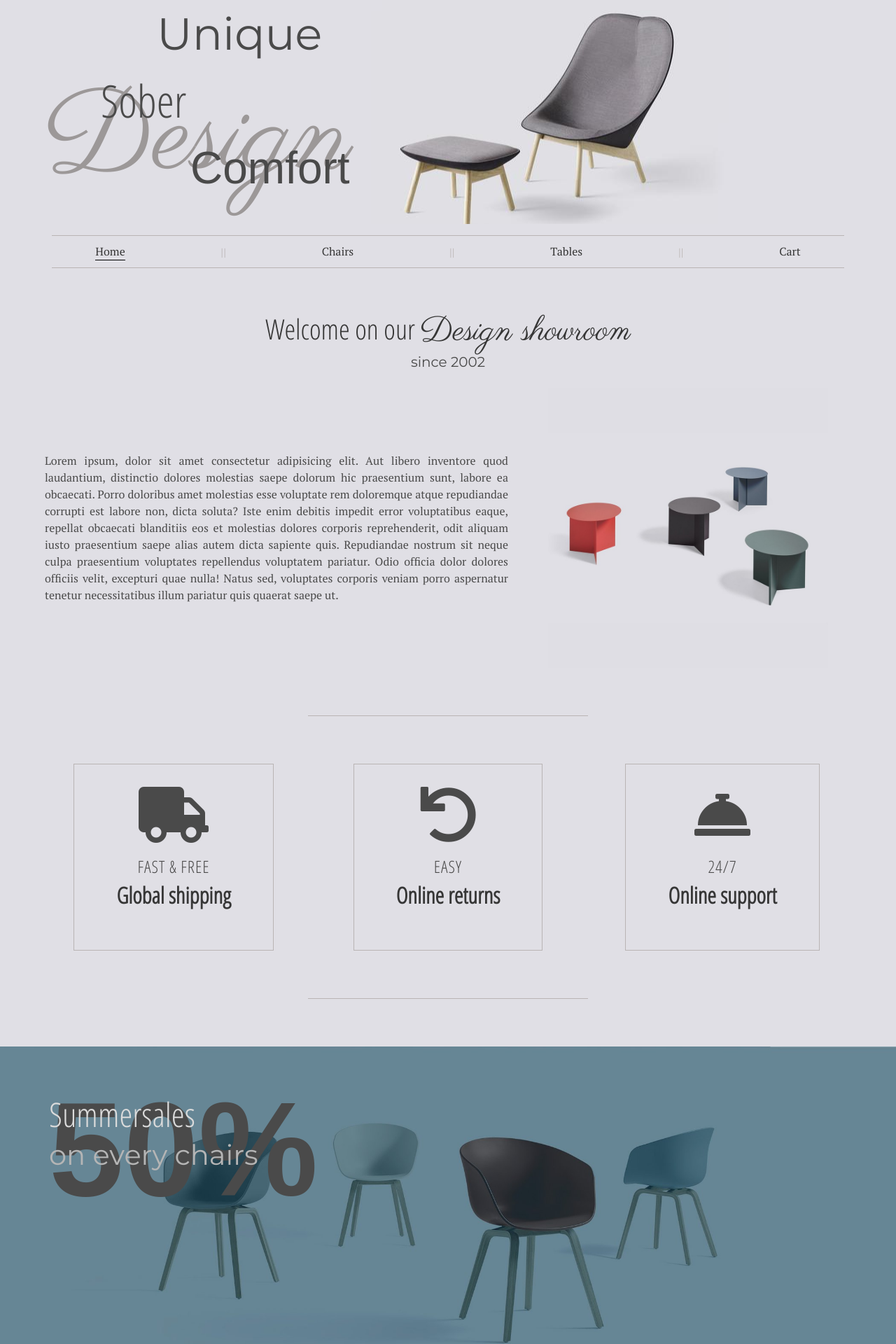
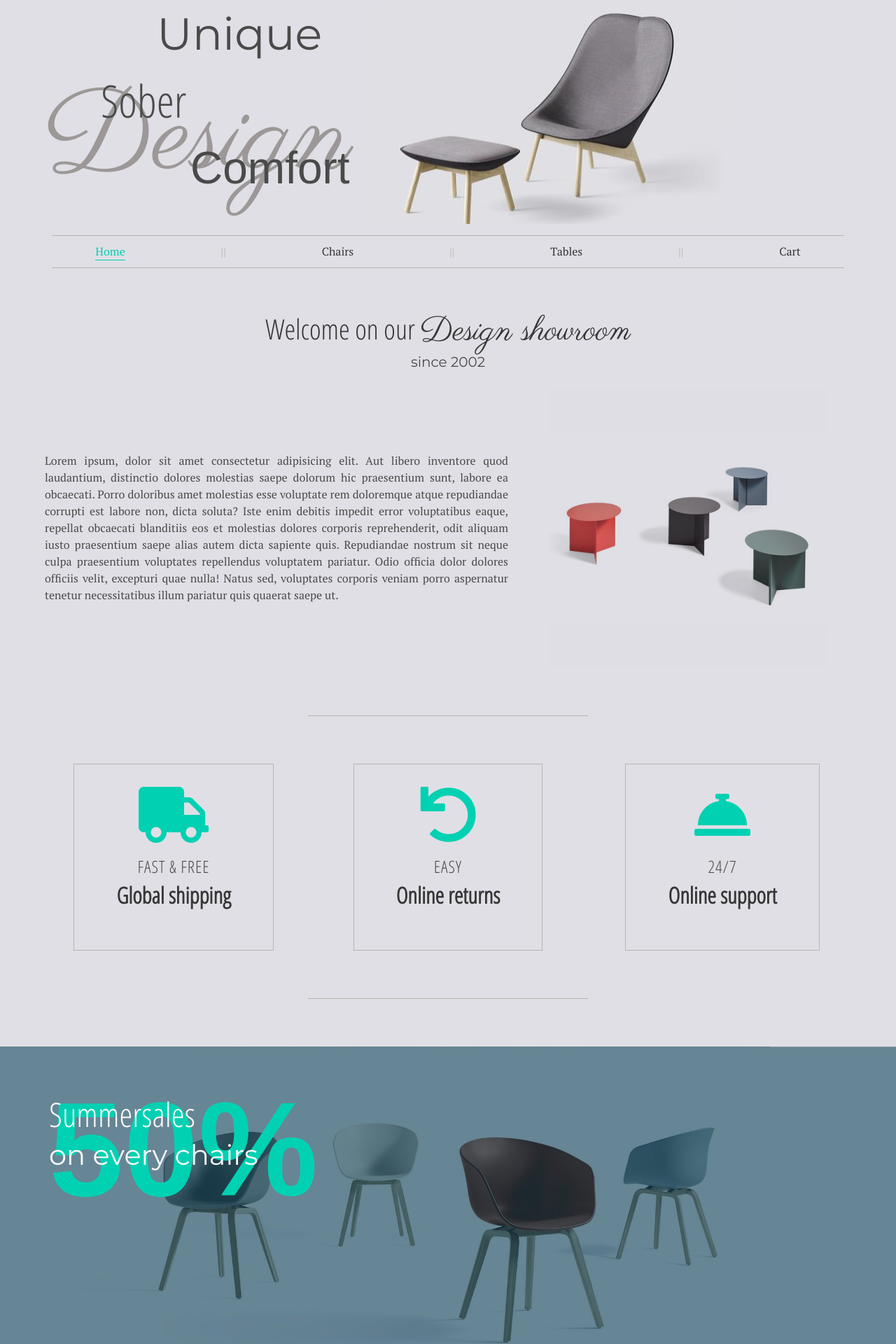
Before and after one commit to pedraal/serverless-ecommerce, a Nuxt app: page / in a window 1280 px wide. Shown: the top 1920 px of the page at 70% size. Built offline with nearby package versions, Linux system fonts and the light colour scheme; a web font is replaced by a local one.

Commit message:
added primary color on some elements

```diff
--- a/components/Nav.vue
+++ b/components/Nav.vue
@@ -41,8 +41,11 @@ nav {
       color: rgb(93, 93, 93);
     }
     &.active {
-      border-bottom: 1px solid black;
+      color: hsl(171, 100%, 41%);
+
+      border-bottom: 1px solid hsl(171, 100%, 41%);
       &:hover {
+        color: #363636;
         border-bottom: 1px solid rgb(93, 93, 93);
       }
     }
--- a/components/ProductCard.vue
+++ b/components/ProductCard.vue
@@ -14,7 +14,7 @@
           </div>
         </div>
         <div class="level-item">
-          <button class="button">
+          <button class="button is-primary">
             <span class="icon">
               <i class="fas fa-search"></i>
             </span>
--- a/pages/index.vue
+++ b/pages/index.vue
@@ -23,7 +23,7 @@
         <div class="columns">
           <div class="column flex is-4">
             <div class="service-wrapper has-text-centered">
-              <span class="icon">
+              <span class="icon has-text-primary">
                 <i class="fas fa-truck"></i>
               </span>
               <p class="heading is-size-4">FAST & FREE</p>
@@ -32,7 +32,7 @@
           </div>
           <div class="column flex is-4">
             <div class="service-wrapper has-text-centered">
-              <span class="icon">
+              <span class="icon has-text-primary">
                 <i class="fas fa-undo"></i>
               </span>
               <p class="heading is-size-4">EASY</p>
@@ -41,7 +41,7 @@
           </div>
           <div class="column flex is-4">
             <div class="service-wrapper has-text-centered">
-              <span class="icon">
+              <span class="icon has-text-primary">
                 <i class="fas fa-concierge-bell"></i>
               </span>
               <p class="heading is-size-4">24/7</p>
@@ -54,12 +54,12 @@
     <div class="h-separator"></div>
     <section class="section sales">
       <div class="display">
-        <h2 class="title has-text-weight-light is-size-1 has-text-grey-lighter">
+        <h2 class="title has-text-weight-light is-size-1 has-text-white-bis">
           Summersales
           <br />
-          <span class="has-text-grey-light is-size-2">on every chairs</span>
+          <span class="has-text-white-bis is-size-2">on every chairs</span>
         </h2>
-        <p id="discount">50%</p>
+        <p id="discount" class="has-text-primary">50%</p>
       </div>
       <img src="/pictures/chairs.jpg" alt="chairs" />
     </section>
@@ -97,13 +97,13 @@
                         <strong>Jane Doe</strong>
                         <br />
                         <span class="icon">
-                          <span class="fas fa-quote-left"></span>
+                          <span class="fas fa-quote-left has-text-primary"></span>
                         </span>
                         Lorem ipsum dolor sit amet consectetur adipisicing elit. Quasi, dignissimos.
                         <span
                           class="icon"
                         >
-                          <span class="fas fa-quote-right"></span>
+                          <span class="fas fa-quote-right has-text-primary"></span>
                         </span>
                       </p>
                     </div>
@@ -121,13 +121,13 @@
                         <strong>Adam Johnson</strong>
                         <br />
                         <span class="icon">
-                          <span class="fas fa-quote-left"></span>
+                          <span class="fas fa-quote-left has-text-primary"></span>
                         </span>
                         Lorem ipsum dolor sit amet consectetur adipisicing elit. Beatae molestiae perferendis sed veniam. Eligendi, consequuntur in?
                         <span
                           class="icon"
                         >
-                          <span class="fas fa-quote-right"></span>
+                          <span class="fas fa-quote-right has-text-primary"></span>
                         </span>
                       </p>
                     </div>
@@ -147,13 +147,13 @@
                         <strong>Elena Bale</strong>
                         <br />
                         <span class="icon">
-                          <span class="fas fa-quote-left"></span>
+                          <span class="fas fa-quote-left has-text-primary"></span>
                         </span>
                         Lorem ipsum, dolor sit amet consectetur adipisicing elit. Atque culpa velit quaerat sint labore quidem tenetur optio tempore eaque, officiis eligendi in at facilis molestiae quos soluta nobis doloremque debitis quis, magnam dolorem iure saepe ab facere! Sapiente, impedit qui reiciendis quibusdam dignissimos, aspernatur voluptas aut molestiae iure delectus laboriosam fugiat facere beatae porro iste dolore eius eligendi omnis mollitia ea sunt tempora! Reprehenderit deserunt laboriosam inventore laborum aspernatur temporibus officiis fugiat praesentium, excepturi expedita, quasi vero dolore beatae! Exercitationem!
                         <span
                           class="icon"
                         >
-                          <span class="fas fa-quote-right"></span>
+                          <span class="fas fa-quote-right has-text-primary"></span>
                         </span>
                       </p>
                     </div>
@@ -174,13 +174,13 @@
                       <strong>John Smith</strong>
                       <br />
                       <span class="icon">
-                        <span class="fas fa-quote-left"></span>
+                        <span class="fas fa-quote-left has-text-primary"></span>
                       </span>
                       Lorem ipsum dolor sit amet consectetur, adipisicing elit. Atque eveniet nam sequi ipsam nobis fugit corrupti facilis sit tenetur, quas nostrum vero repudiandae ut quaerat aliquam sed et quos ex corporis quisquam optio cumque. Voluptas quaerat fugit doloremque deserunt, autem harum repellat numquam blanditiis temporibus eius animi velit asperiores dolore?
                       <span
                         class="icon"
                       >
-                        <span class="fas fa-quote-right"></span>
+                        <span class="fas fa-quote-right has-text-primary"></span>
                       </span>
                     </p>
                   </div>
```
